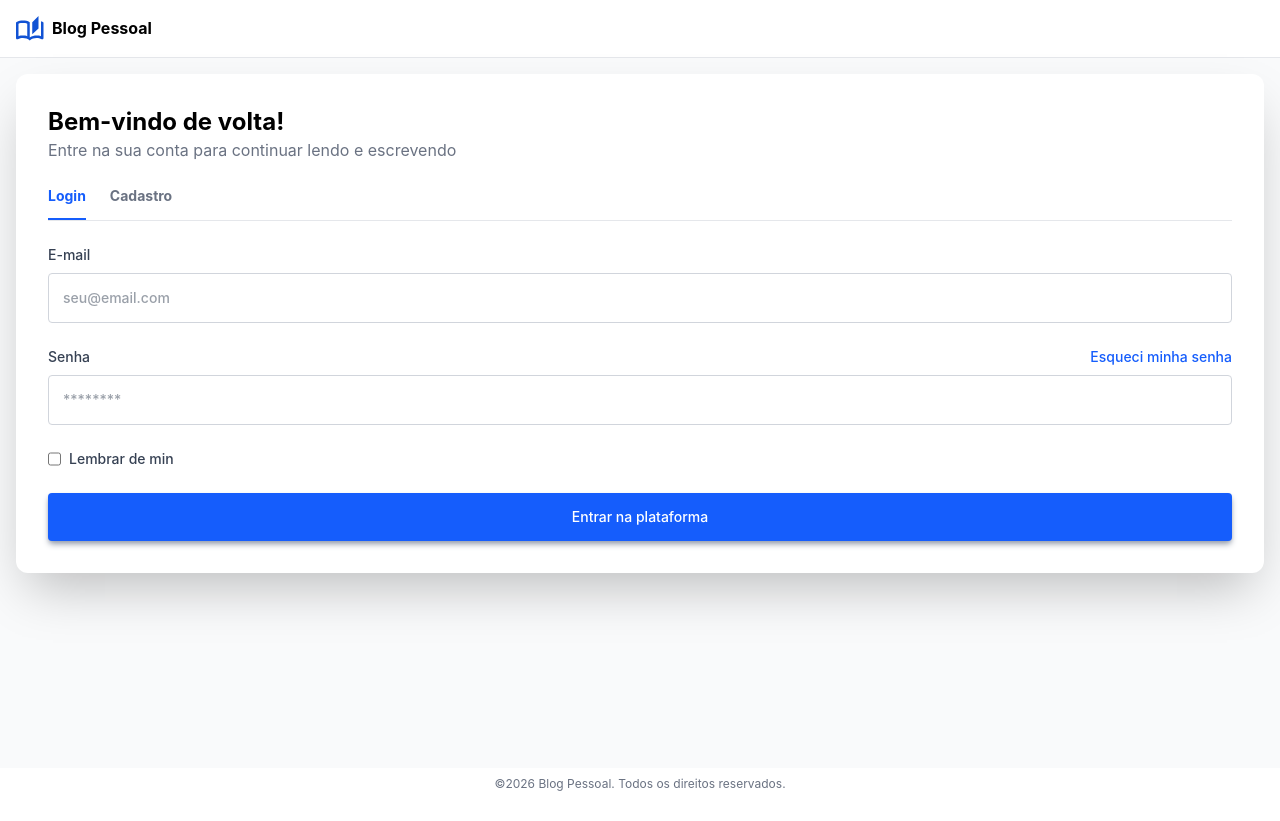
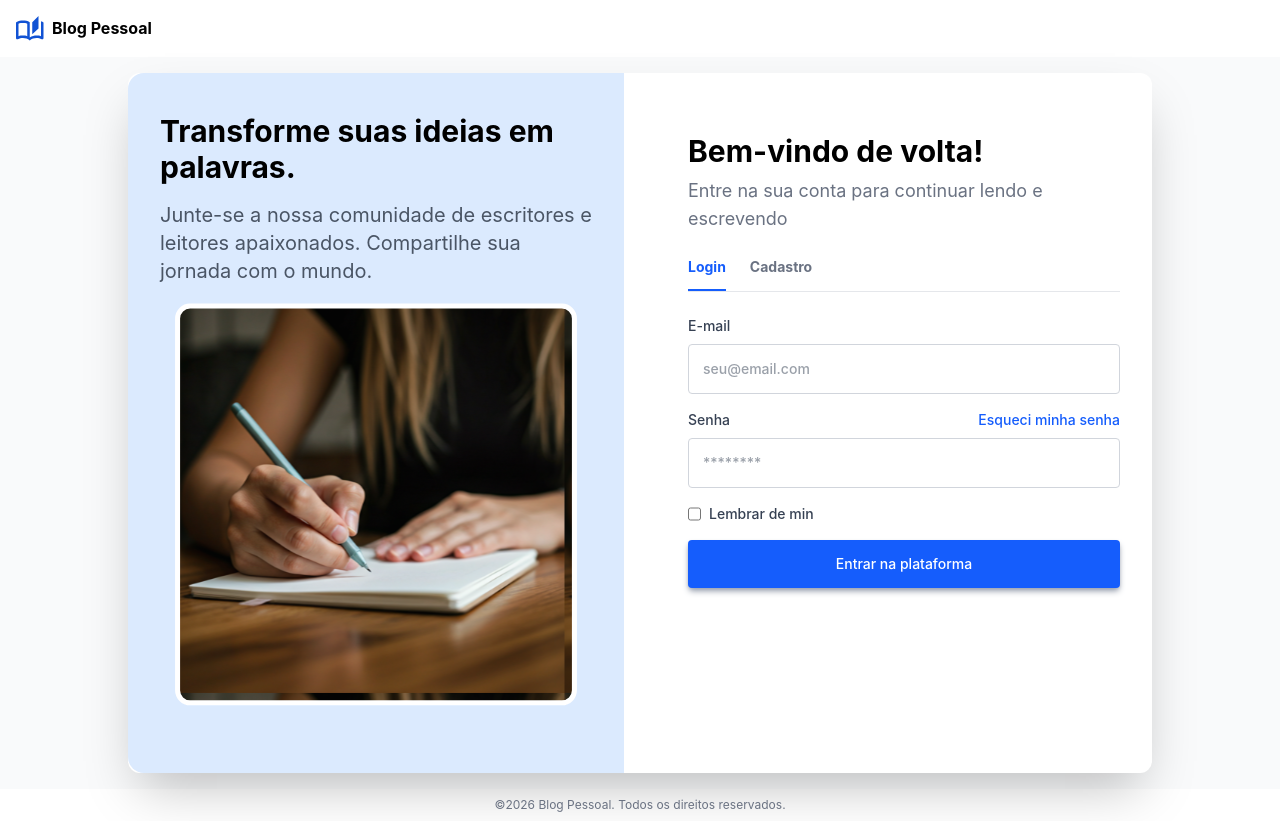
Before and after one commit to indiomedeiros/blogpeople-SPA, a React (Vite) app: page /auth in a window 1280 px wide. Before the commit the page ends 800 px from the top, so only its background shows below. Built offline with nearby package versions, Linux system fonts and the light colour scheme.

Commit message:
Refactor: Estiliza o componente de cabeçalho, limpeza do token do localStorage no AuthProvider e aprimoramento do layout da AuthPage com elementos de interface do usuário e tratamento de erros melhorados.

```diff
--- a/src/App.tsx
+++ b/src/App.tsx
@@ -13,7 +13,7 @@ function App() {
       <BrowserRouter>
         <div className=" flex flex-col max-w mx-auto min-h-screen">
           <Header />
-          <div className="flex-1 bg-gray-50">
+          <div className="flex-1 bg-gray-50 flex md:items-center ">
             <Routes>
               <Route path="/" element={<FeedPage />} />
               <Route path="/auth" element={<AuthPage />} />
--- a/src/components/header/Header.tsx
+++ b/src/components/header/Header.tsx
@@ -2,7 +2,7 @@ import logo from "../../assets/logoIcon.svg";
 
 function Header() {
   return (
-    <header className="flex gap-2 p-4 border-b border-gray-200">
+    <header className="flex gap-2 p-4  lg:mx-auto lg:w-7xl">
       <img src={logo} alt="logomarca é um contorno de livro aberto" />
       <h1 className="font-bold">Blog Pessoal</h1>
     </header>
--- a/src/contexts/AuthProvider.tsx
+++ b/src/contexts/AuthProvider.tsx
@@ -33,6 +33,7 @@ function AuthProvider({ children }: AuthProviderProps) {
       foto: "",
       token: "",
     });
+    localStorage.removeItem("token");
   }
 
   return (
--- a/src/pages/AuthPage.tsx
+++ b/src/pages/AuthPage.tsx
@@ -10,6 +10,7 @@ import { AuthContext } from "../contexts/AuthContext";
 import { postRquest } from "../Services/Service";
 import { useNavigate } from "react-router-dom";
 import { ClipLoader } from "react-spinners";
+import bgAuth from "../assets/bg-auth.svg";
 
 function AuthPage() {
   const navigate = useNavigate();
@@ -64,15 +65,29 @@ function AuthPage() {
   }
 
   return (
-    <section className="grid grid-cols-1 m-4 shadow-2xl p-8 boder bg-white border-gray-50 rounded-xl gap-6">
-      <div>
-        <h2 className="text-2xl font-bold">Bem-vindo de volta!</h2>
-        <p className="text-gray-500">
+    <section className="grid grid-cols-1 md:grid-cols-2  m-4 shadow-2xl p-8 md:p-0 boder bg-white border-gray-50 rounded-xl gap-8 lg:mx-auto lg:max-w-5xl ">
+      <div className="rounded-bl-2xl rounded-tl-2xl  md:flex md: flex-col hidden  md:p-8 md:py-15 lg:py-10  bg-blue-100 md:gap-4">
+        <h2 className=" md:text-4xl font-bold lg:text-3xl">
+          Transforme suas ideias em palavras.
+        </h2>
+        <p className="text-gray-600 md:text-2xl lg:text-xl">
+          Junte-se a nossa comunidade de escritores e leitores apaixonados.
+          Compartilhe sua jornada com o mundo.
+        </p>
+        <img className=" lg:mx-auto  lg:w-2xl" src={bgAuth} alt="" />
+      </div>
+
+      <div className="flex flex-col gap-6 md:p-8 md:py-15">
+        <div className="flex flex-col gap-2">
+          <h2 className="text-2xl md:text-3xl  font-bold">
+            Bem-vindo de volta!
+          </h2>
+          <p className="text-gray-500 md:text-lg ">
             Entre na sua conta para continuar lendo e escrevendo
           </p>
         </div>
 
-      <div className="flex gap-6 border-b border-gray-200 font-bold text-gray-500 text-sm">
+        <div className="flex gap-6 border-b border-gray-200 font-bold text-gray-500 text-sm md:text-shadow-md">
           <button
             className={`pb-3 border-b-2 ${
               activeTab === "login"
@@ -98,7 +113,7 @@ function AuthPage() {
 
         <form
           onSubmit={sendDataForAuthorization}
-        className="flex flex-col text-gray-700 font-medium text-sm gap-6"
+          className="flex flex-col text-gray-700 font-medium text-sm gap-6 lg:gap-4"
         >
           {activeTab === "cadastro" && (
             <div className="flex flex-col  gap-2">
@@ -192,6 +207,7 @@ function AuthPage() {
             )}
           </button>
         </form>
+      </div>
     </section>
   );
 }
```
Also changed, not shown: src/assets/bg-auth.svg (added). Lines whose indentation alone changed are shown as unchanged.
